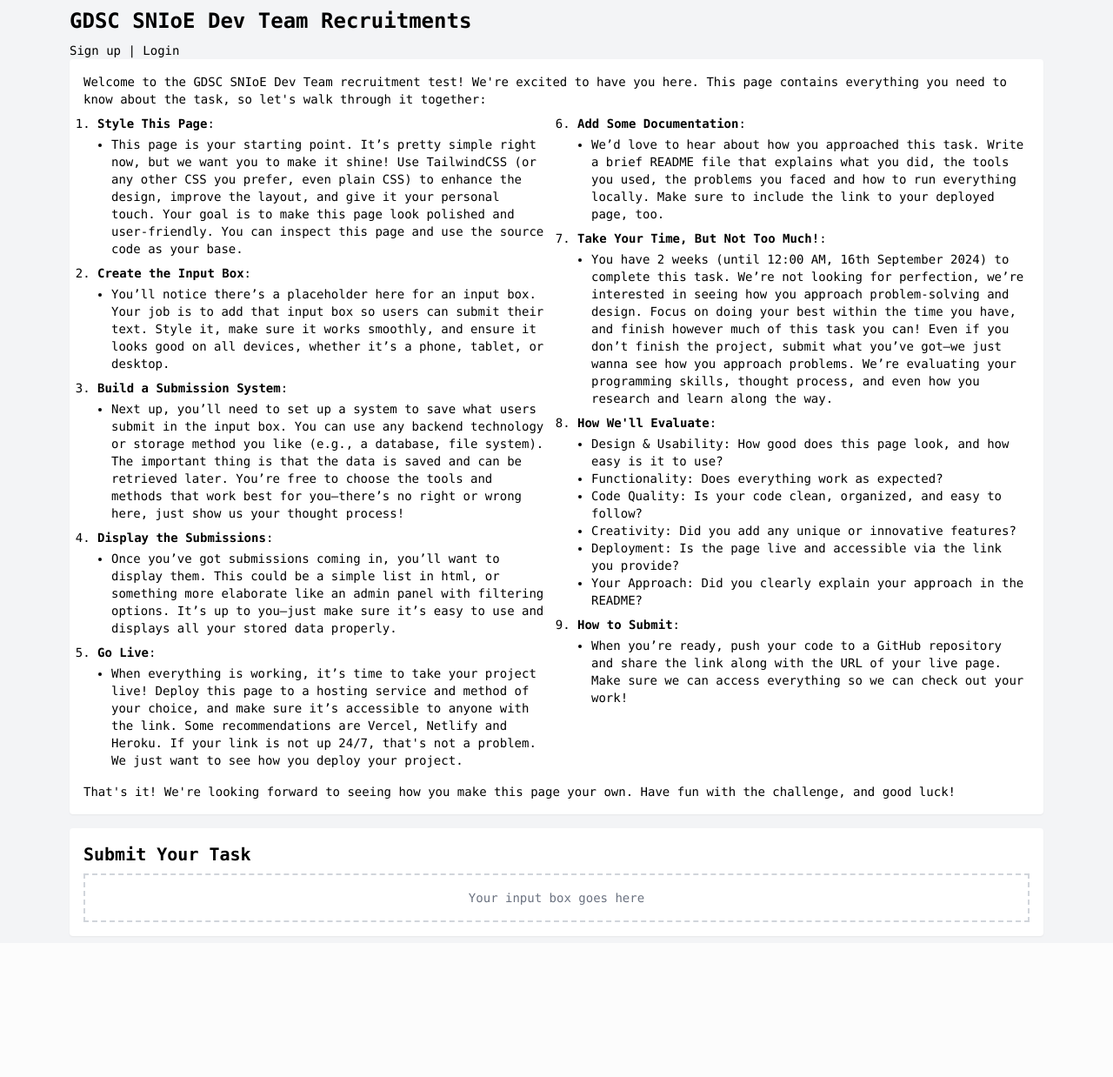
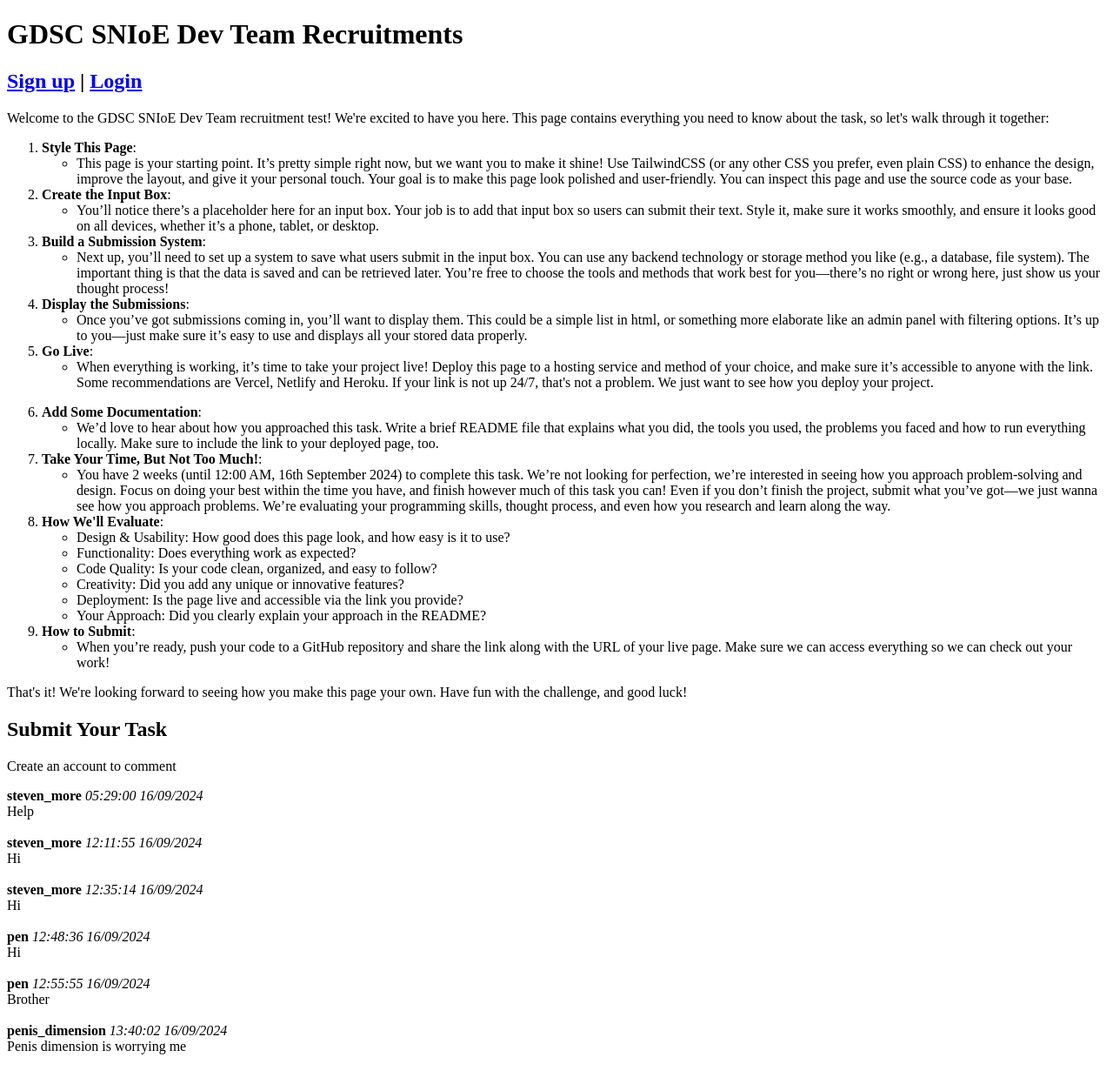
Before and after one commit to dr-diamond/gdsc-application, a Flask app: page / in a window 1280 px wide. Shown: the whole page at 87% size. Before the commit the page ends 1077 px from the top, so only its background shows below. Run offline with Flask 3, Linux system fonts and the light colour scheme; some libraries are stand-ins or nearby versions.

Commit message:
Add comment functionality

```diff
--- a/app.py
+++ b/app.py
@@ -1,7 +1,8 @@
-import os, hashlib
+import os, hashlib, json
 from flask import Flask, render_template, request, redirect, url_for, flash, session
 from flask_sqlalchemy import SQLAlchemy
 from sqlalchemy import func
+from datetime import datetime
 
 app = Flask(__name__)
 app.secret_key = os.getenv('APP_SECRET_KEY')
@@ -33,7 +34,13 @@ def index():
     #Check for messages signup/login success message
     success_message = request.args.get('message')
     username = session.get('username')
-    return render_template('index.html', username=username)
+
+    #Load comments
+    with open('instance/comments.json', 'r') as file:
+        data = json.load(file)
+    comments = data.get('comments', [])
+
+    return render_template('index.html', username=username, comments=comments)
 
 # Route to handle the signup submission
 @app.route('/submit_signup', methods=['POST'])
@@ -71,7 +78,6 @@ def submit_login():
         if user.password == hashed_password:
             # Store username in session
             session['username'] = user.username
-            flash(f"Welcome back, {user.username}!")
             return redirect(url_for('index'))
         else:
             flash('Incorrect password. Please try again.', 'error')
@@ -98,6 +104,26 @@ def logout():
     session.pop('username', None)
     return redirect(url_for('index'))
 
+#Fetch comment
+@app.route('/comment_submit', methods=['POST'])
+def comment_submit():
+    # Capture form data
+    username = session["username"]
+    comment = request.form['comment']
+    timestamp = datetime.now().strftime('%H:%M:%S %d/%m/%Y')
+    comment_data = {
+        "author": username,
+        "body": comment,
+        "timestamp": timestamp
+    }
+    #Write comment to JSON file
+    with open('instance/comments.json', 'r') as comments_file:
+        comments_data = json.load(comments_file)
+        comments_data["comments"].append(comment_data)
+
+    with open('instance/comments.json', 'w') as comments_file:
+        json.dump(comments_data, comments_file, indent=4)
+    return redirect(url_for('index'))
 
 if __name__ == '__main__':
     app.run(debug=True)
--- /dev/null
+++ b/instance/comments.json
@@ -0,0 +1,34 @@
+{
+    "comments": [
+        {
+            "author": "steven_more",
+            "body": "Help",
+            "timestamp": "05:29:00 16/09/2024"
+        },
+        {
+            "author": "steven_more",
+            "body": "Hi",
+            "timestamp": "12:11:55 16/09/2024"
+        },
+        {
+            "author": "steven_more",
+            "body": "Hi",
+            "timestamp": "12:35:14 16/09/2024"
+        },
+        {
+            "author": "pen",
+            "body": "Hi",
+            "timestamp": "12:48:36 16/09/2024"
+        },
+        {
+            "author": "pen",
+            "body": "Brother",
+            "timestamp": "12:55:55 16/09/2024"
+        },
+        {
+            "author": "penis_dimension",
+            "body": "Penis dimension is worrying me",
+            "timestamp": "13:40:02 16/09/2024"
+        }
+    ]
+}
--- a/templates/index.html
+++ b/templates/index.html
@@ -4,18 +4,12 @@
     <meta charset="UTF-8">
     <meta name="viewport" content="width=device-width, initial-scale=1.0">
     <link rel="icon" type="image/x-icon" href="/favicon.png">
-    <script src="https://cdn.tailwindcss.com"></script>
+    <!--<script src="https://cdn.tailwindcss.com"></script>-->
     <title>GDSC Dev Team Recruitments</title>
 </head>
 <body class="bg-gray-100 text-sm">
 <div class="container mx-auto font-mono px-4 py-2 max-w-6xl">
     <h1 class="text-2xl font-bold mb-2">GDSC SNIoE Dev Team Recruitments</h1>
-     <!--Get signup/login message-->
-    <h2>{% with messages = get_flashed_messages() %}
-        {% if messages %}
-            {{ messages[0] }}
-        {% endif %}
-    {% endwith %}</h2>
     {% if username %}
         <h2><a href="/logout">Log out</a></h2>
     {% endif %}
@@ -99,9 +93,30 @@
         <h2 class="text-xl font-bold mb-2">Submit Your Task</h2>
         <!-- Add your input box and submission form here -->
         <div class="border-2 border-dashed border-gray-300 p-4 text-center text-gray-500">
-            Your input box goes here
+            {% if username %}
+            <form action="/comment_submit" method="POST">
+                <textarea oninput="enable()" type="text" id="comment" name="comment"></textarea><br>
+                <input disabled id="submit" type="submit" value="Post">
+            </form>
+            {% else %}
+            <p>Create an account to comment</p>
+            {% endif %}
         </div>
+        {% for comment in comments %}
+            <b>{{ comment.author }}</b>  <i>{{ comment.timestamp }}</i><br>
+            {{ comment.body }}<br><br>
+        {% endfor %}
     </div>
 </div>
+
+<script>
+    function enable() {
+        if(document.getElementById("comment").value == "") {
+            document.getElementById("submit").disabled = true;
+        } else {
+            document.getElementById("submit").disabled = false;
+        }
+    }
+</script>
 </body>
 </html>
```
Also changed, not shown: instance/users.db.
